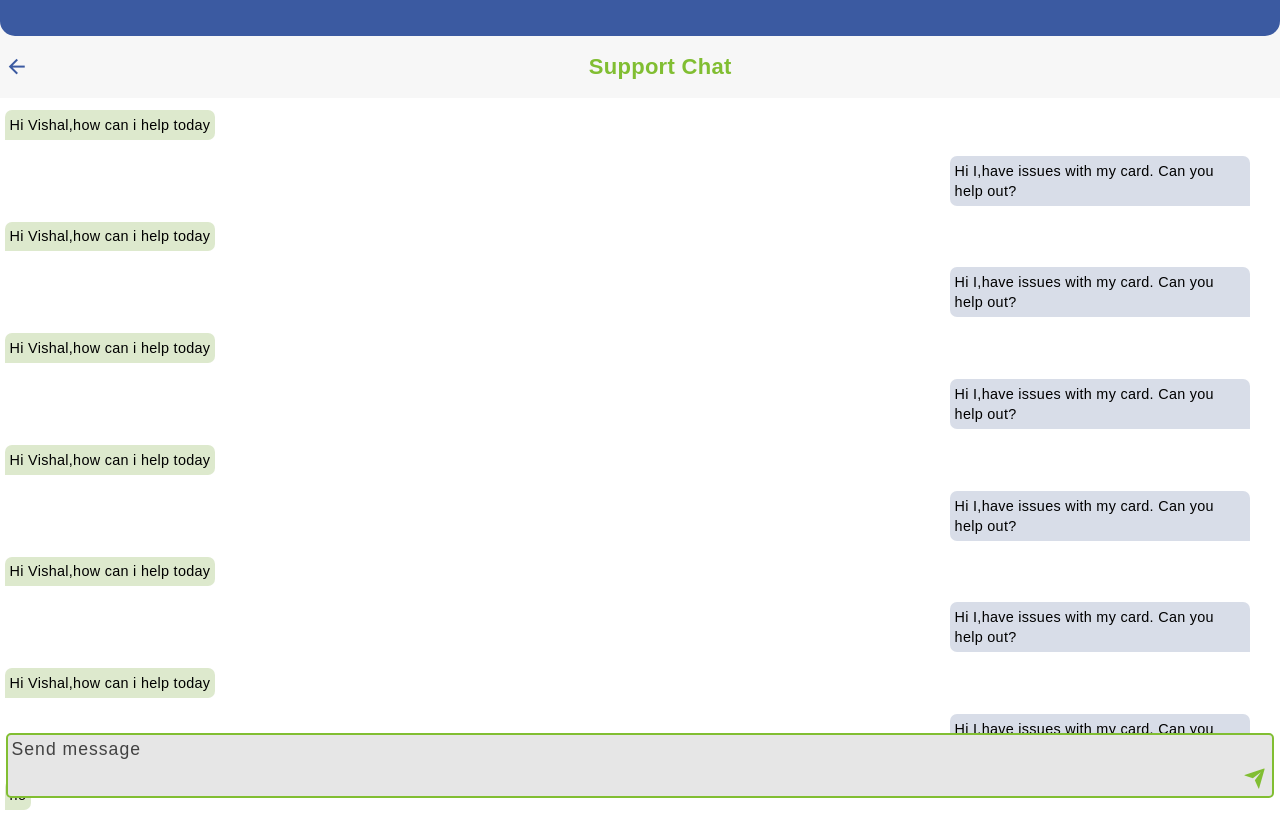
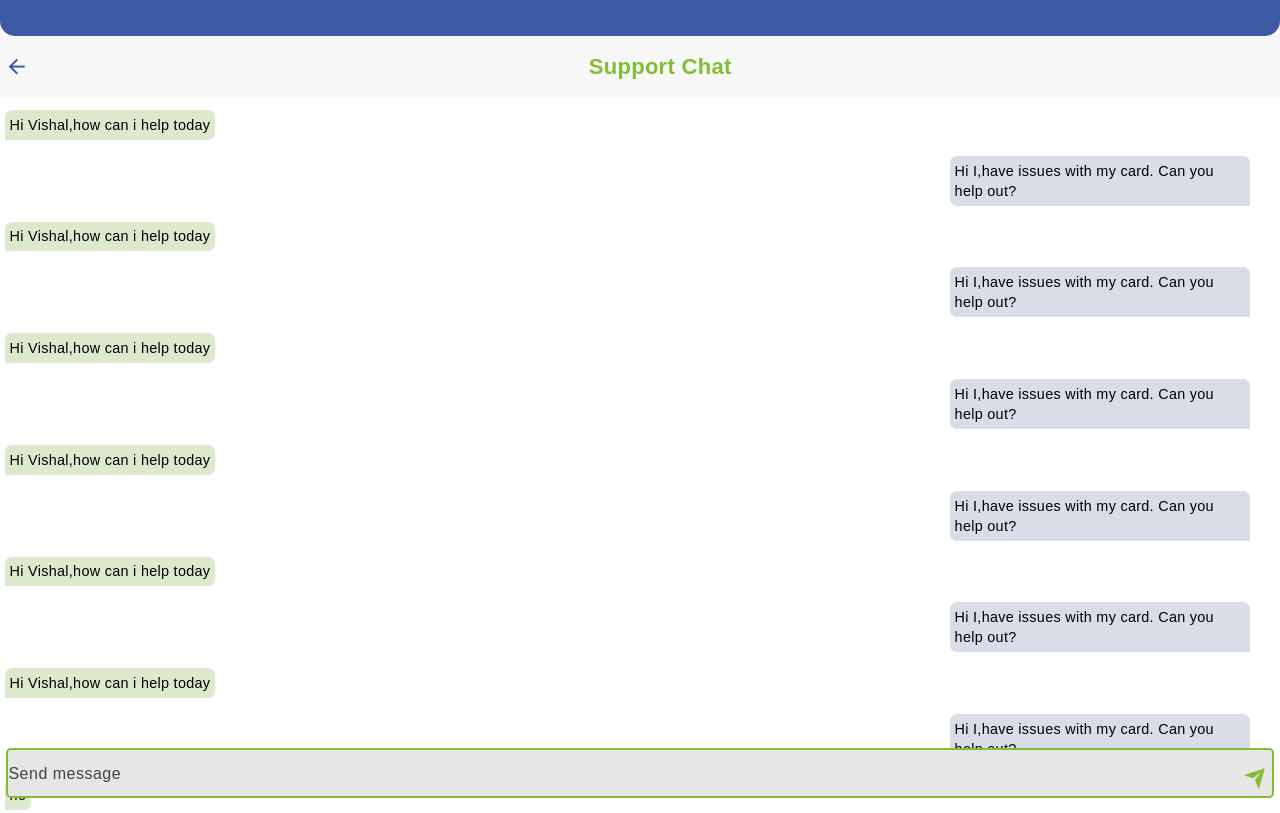
Before and after one commit to Vish70/demo1, a plain HTML site: page index.html in a window 1280 px wide. Shown: the top 813 px of the page. Drawn offline with nearby package versions, Linux system fonts and the light colour scheme.

Commit message:
Add files via upload

```diff
--- a/index.html
+++ b/index.html
@@ -123,11 +123,18 @@
         <script>
 
             var chatInput = document.querySelector('textarea');
-            // var inputfield = document.querySelector('.inputfield ');
+            var inputfield = document.querySelector('.inputfield ');
                 chatInput.addEventListener('keyup',e =>{
-                chatInput.style.height = "100%";
+                chatInput.style.height = "50px";
+                inputfield.style.height = "50px";
+                // chatInput.style.top = "0px";
+
                 var inputheight = e.target.scrollHeight;
                 chatInput.style.height = `${inputheight}px`;
+                inputfield.style.height = `${inputheight}px`;
+                // chatInput.style.top = "0px";
+
+
                 // inputfield.style.height = '70px';
             //   if(chatInput.style.height === "25px"){
             //     chatbox.style.marginBottom = "65px";
--- a/style.css
+++ b/style.css
@@ -156,28 +156,31 @@ margin-bottom:92.5px;
   margin: 0.2rem auto 0.1rem auto;
   left: 0;
   right: 0;
-  height:65px;
-  max-height:65px;
+  height:50px;
+  max-height:70px;
+  /*
+  max-height:65px; */
   overflow: hidden;
 }
 .inputfield i {
   font-size: 1.9rem;
 }
 .inputfield textarea {
-  width:86%;
+  width:90%;
   margin: auto;
-  padding: 0.2rem;
+  padding:.9rem 0;
   background-color: transparent;
   outline: none;
   border: none;
-  height:100%;
-  max-height:65px;
+  height:50px;
+  max-height:70px;
   resize: none;
   word-wrap: break-word;
   overflow: auto;
-  font-size:1.1rem;
+  font-size:1rem;
   left: 0;
-  position: absolute;
+  top: 0;
+  position:absolute;
   display: flex;
   justify-content: center;
   align-items: center;
@@ -187,6 +190,7 @@ margin-bottom:92.5px;
   padding:.3rem;
   position: absolute;
   right: 0;
+  bottom:0;
 }
 
 .inputfield i{
@@ -203,5 +207,5 @@ position: relative;
 textarea::placeholder{
     color:rgb(66, 66, 66);
     font-weight: 450;
-    letter-spacing:1px;
+    letter-spacing:.5px;
 }
```
